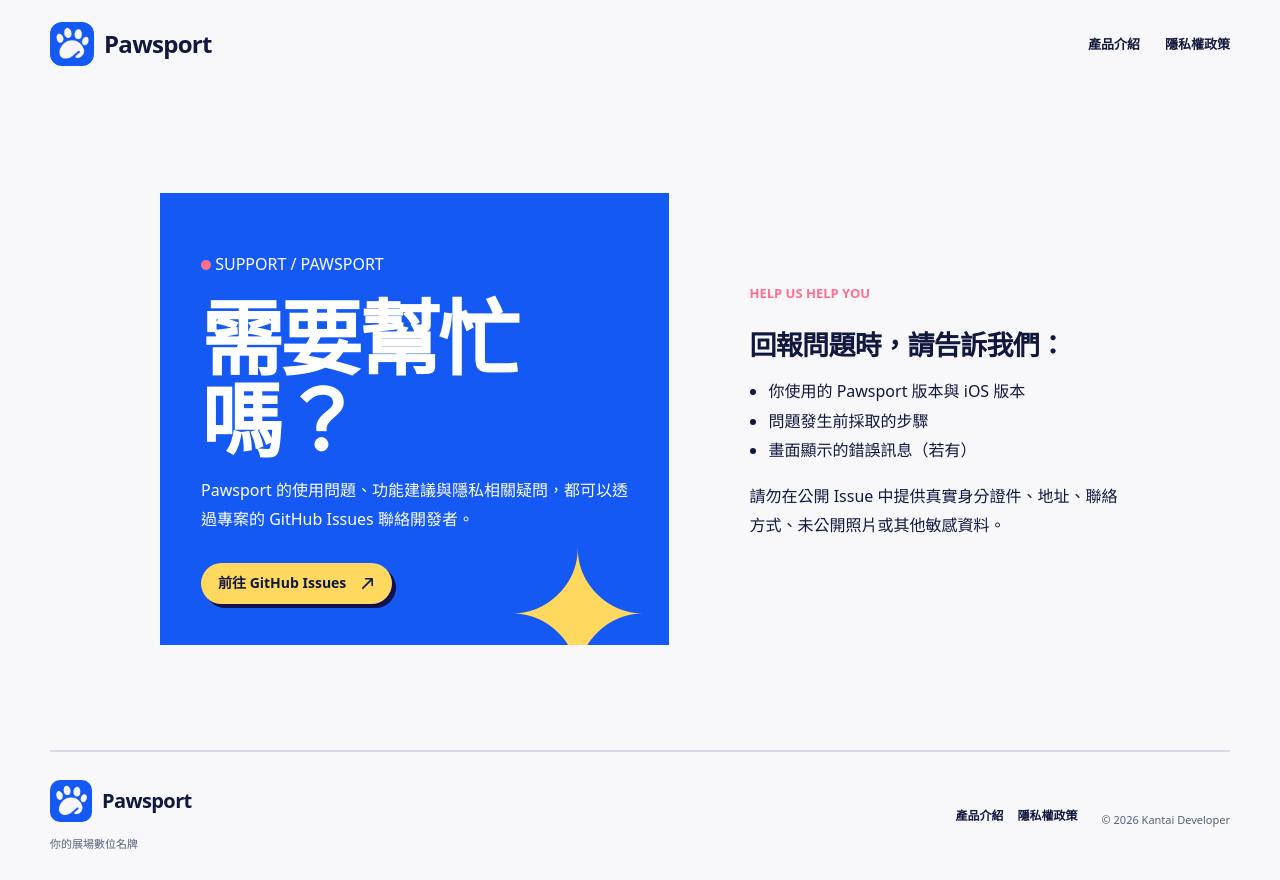
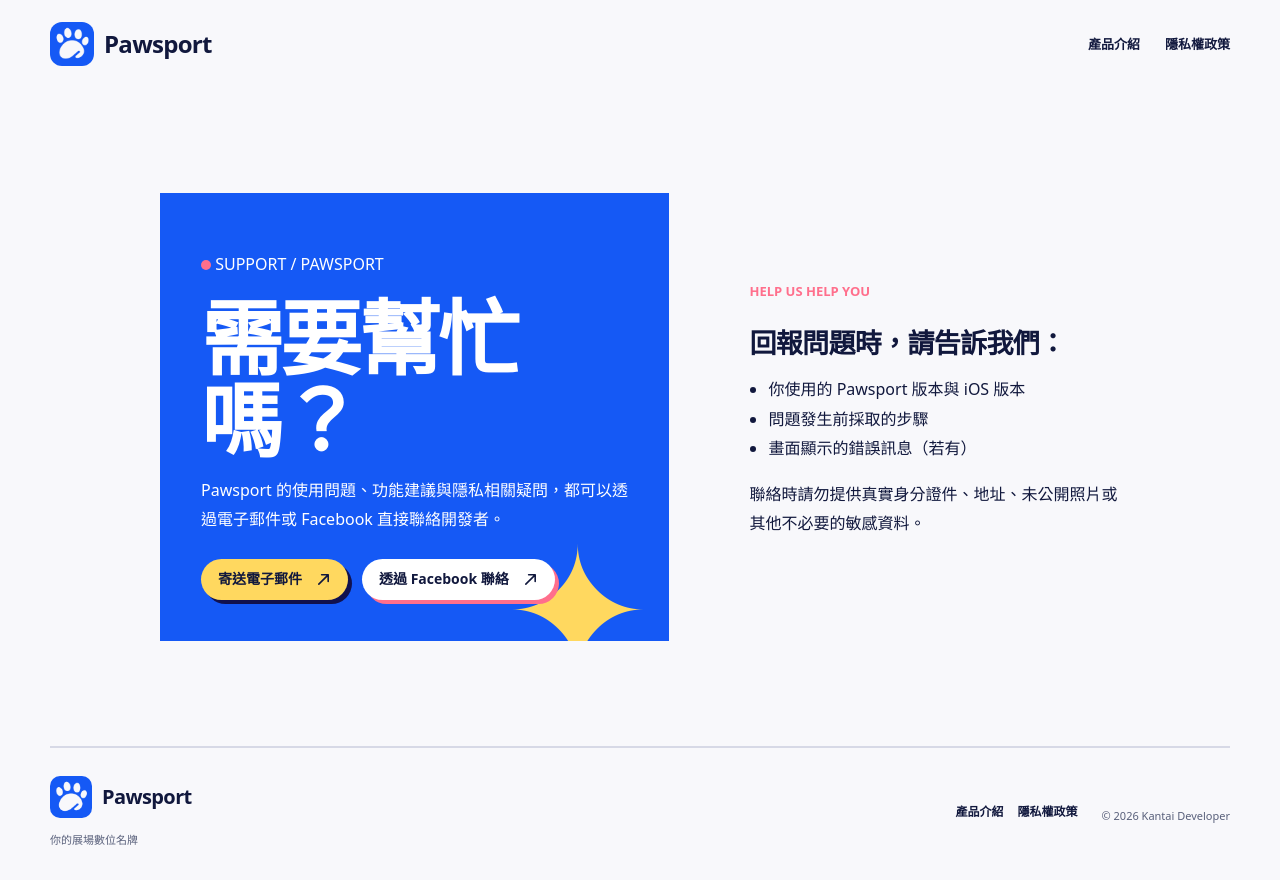
Before and after one commit to Kantai235/Pawsport-Web, a plain HTML site: page support.html in a window 1280 px wide. Drawn offline with Linux system fonts and the light colour scheme.

Commit message:
更新問題回報聯絡方式

```diff
--- a/styles.css
+++ b/styles.css
@@ -221,7 +221,9 @@
 .document-page .support-card .eyebrow { color: var(--white); }
 .document-page .support-card h1 { max-width: 490px; }
 .document-page .support-card > p:not(.eyebrow) { max-width: 480px; font-size: 16px; }
-.document-page .button-primary { margin-top: 12px; background: var(--lemon); color: var(--ink) !important; box-shadow: 4px 4px 0 var(--indigo); }
+.document-page .support-actions { display: flex; flex-wrap: wrap; gap: 14px; margin-top: 24px; }
+.document-page .button-primary { background: var(--lemon); color: var(--ink) !important; box-shadow: 4px 4px 0 var(--indigo); }
+.document-page .button-secondary { background: var(--white); color: var(--ink) !important; box-shadow: 4px 4px 0 var(--pink); }
 .document-page .support-guidance .section-kicker { margin: 0 0 24px; color: var(--pink); }
 .document-page .support-guidance ul { padding-left: 19px; }
 .document-page .site-footer { grid-template-columns: 1fr auto auto; padding: 28px 0; }
--- a/support.html
+++ b/support.html
@@ -29,8 +29,11 @@
       <section class="support-card" aria-labelledby="support-title">
         <p class="eyebrow"><span></span> SUPPORT / PAWSPORT</p>
         <h1 id="support-title">需要幫忙嗎？</h1>
-        <p>Pawsport 的使用問題、功能建議與隱私相關疑問，都可以透過專案的 GitHub Issues 聯絡開發者。</p>
-        <a class="button button-primary" href="https://github.com/Kantai235/Pawsport-iOS/issues" rel="noreferrer">前往 GitHub Issues <svg class="arrow" viewBox="0 0 16 16" aria-hidden="true"><path d="M3 13 13 3M6 3h7v7"/></svg></a>
+        <p>Pawsport 的使用問題、功能建議與隱私相關疑問，都可以透過電子郵件或 Facebook 直接聯絡開發者。</p>
+        <div class="support-actions">
+          <a class="button button-primary" href="mailto:kantai.developer@gmail.com">寄送電子郵件 <svg class="arrow" viewBox="0 0 16 16" aria-hidden="true"><path d="M3 13 13 3M6 3h7v7"/></svg></a>
+          <a class="button button-secondary" href="https://www.facebook.com/kantai.zeng" rel="noreferrer">透過 Facebook 聯絡 <svg class="arrow" viewBox="0 0 16 16" aria-hidden="true"><path d="M3 13 13 3M6 3h7v7"/></svg></a>
+        </div>
       </section>
 
       <section class="support-guidance" aria-labelledby="guidance-title">
@@ -41,7 +44,7 @@
           <li>問題發生前採取的步驟</li>
           <li>畫面顯示的錯誤訊息（若有）</li>
         </ul>
-        <p>請勿在公開 Issue 中提供真實身分證件、地址、聯絡方式、未公開照片或其他敏感資料。</p>
+        <p>聯絡時請勿提供真實身分證件、地址、未公開照片或其他不必要的敏感資料。</p>
       </section>
     </main>
 
```
Also changed, not shown: privacy-en.html (+1 -1 lines), privacy.html (+1 -1 lines).
